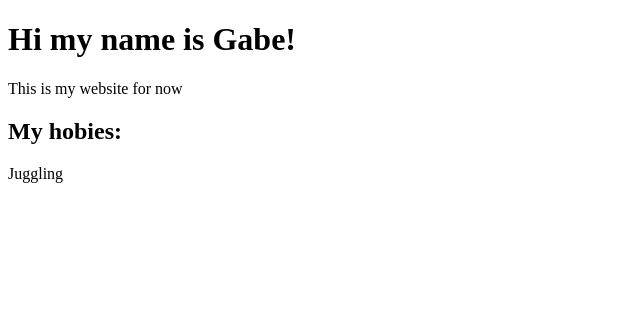
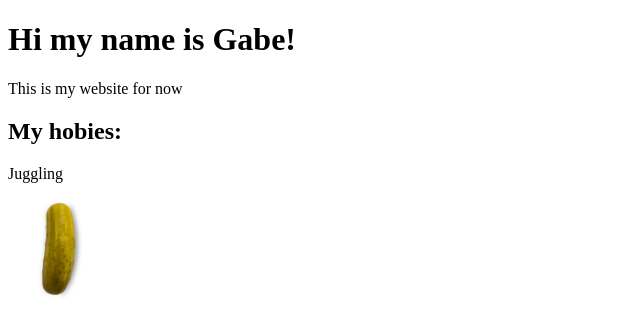
Before and after one commit to GabeBlanco/gabeblanco.github.io, a plain HTML site: page index.html in a window 1280 px wide. Shown: the whole page, without its empty margins (0-640 px from the left). Drawn offline with Linux system fonts and the light colour scheme.

Commit message:
pickle and image est

```diff
--- a/index.html
+++ b/index.html
@@ -5,5 +5,6 @@
   <p>This is my website for now</p>
 <h2>My hobies:</h2>
   <p>Juggling<p>
+    <img src="/images/pickle.jpg" width="100" height="100">
 </body>
 </html>
```
Also changed, not shown: images/pickle.jpg (added).
